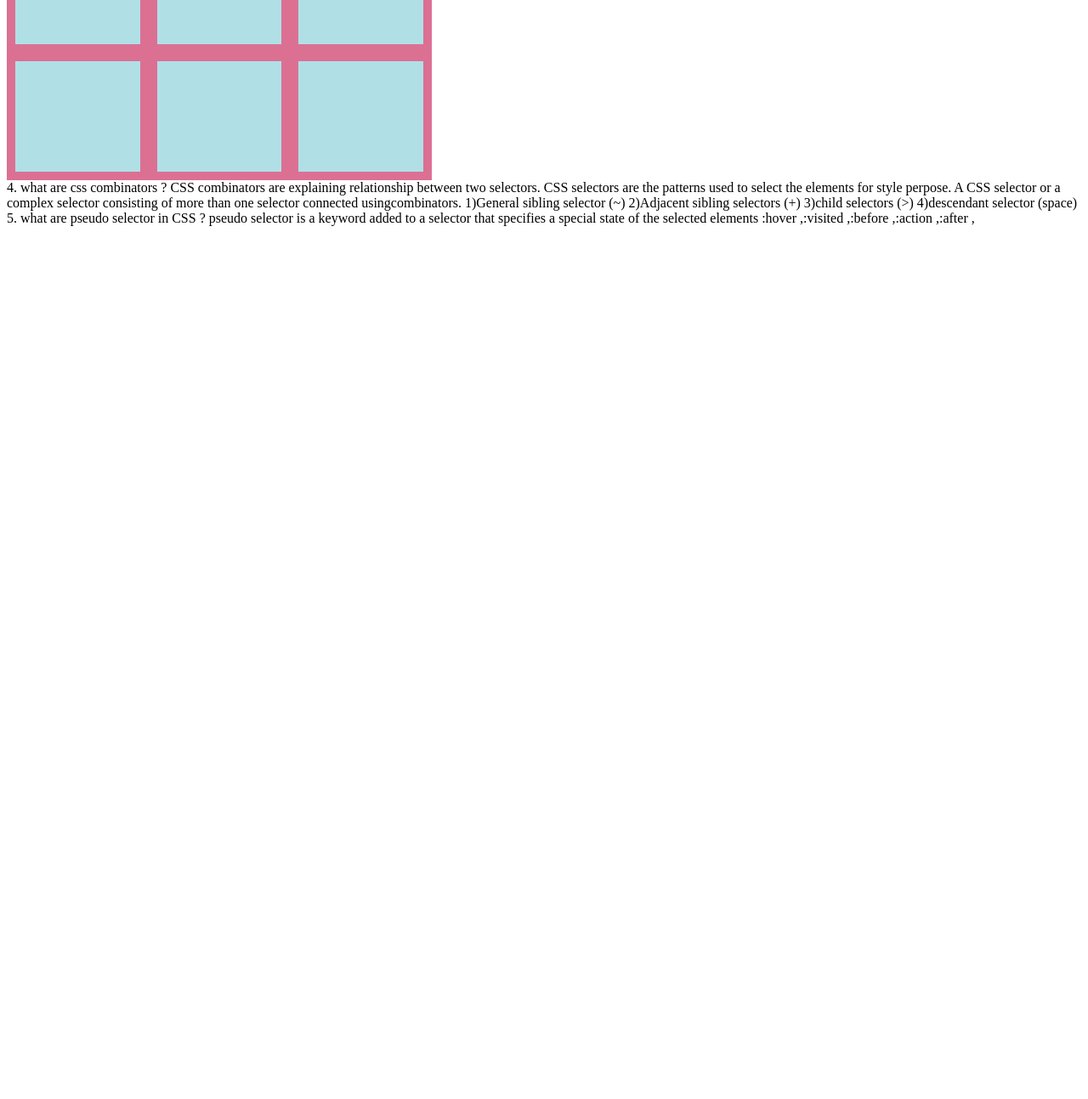
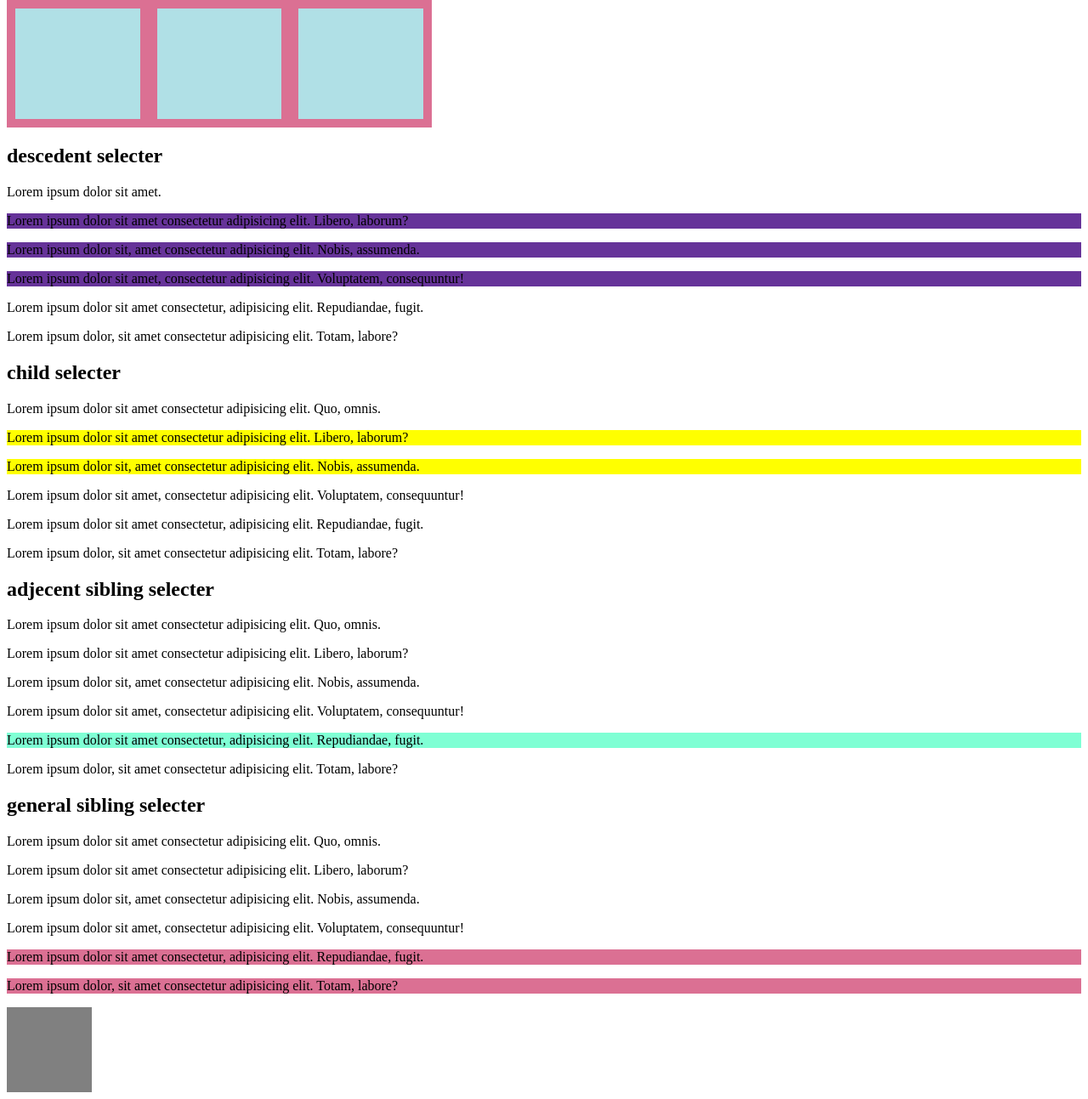
Before and after one commit to 9370987200/css-day-5, a plain HTML site: page index.html in a window 1280 px wide. Shown: the part 500-1793 px from the top of the page at 85% size. Before the commit the page ends 800 px from the top, so only its background shows below. Drawn offline with Linux system fonts and the light colour scheme.

Commit message:
first commit

```diff
--- a/index.html
+++ b/index.html
@@ -8,13 +8,13 @@
     <link rel="stylesheet" href="./style.css">
 </head>
 <body>
-    1 show the implimentation of transition ?
+    <!-- 1 show the implimentation of transition ? -->
     <div class="transition"></div>
 
-    2.show the implimentation of transformation ?
+    <!-- 2.show the implimentation of transformation ? -->
     <div class="tranformation">tranformation</div>
 
-    3. show the implimentation of grid ?
+    <!-- 3. show the implimentation of grid ? -->
     <div class="grid">
         <div class="grid-box"></div>
         <div class="grid-box"></div>
@@ -24,7 +24,7 @@
         <div class="grid-box"></div>
     </div>
 
-   4. what are css combinators ?
+   <!-- 4. what are css combinators ?
    CSS combinators are explaining relationship between two selectors. CSS selectors are the patterns
    used to select the elements for style perpose. A CSS selector or a complex selector consisting of
    more than one selector connected usingcombinators.
@@ -32,12 +32,56 @@
    1)General sibling selector (~)
    2)Adjacent sibling selectors (+)
    3)child selectors (>)
-   4)descendant selector (space)
+   4)descendant selector (space) -->
 
-   5. what are pseudo selector in CSS ?
+   <h2>descedent selecter</h2>
+   <p>Lorem ipsum dolor sit amet.</p>
+   <div class="descedent">
+    <p>Lorem ipsum dolor sit amet consectetur adipisicing elit. Libero, laborum?</p>
+    <p>Lorem ipsum dolor sit, amet consectetur adipisicing elit. Nobis, assumenda.</p>
+    <section><p>Lorem ipsum dolor sit amet, consectetur adipisicing elit. Voluptatem, consequuntur!</p></section>
+   </div>
+   <p>Lorem ipsum dolor sit amet consectetur, adipisicing elit. Repudiandae, fugit.</p>
+   <p>Lorem ipsum dolor, sit amet consectetur adipisicing elit. Totam, labore?</p>
+
+
+   <h2>child selecter</h2>
+   <p>Lorem ipsum dolor sit amet consectetur adipisicing elit. Quo, omnis.</p>
+   <div class="child">
+    <p>Lorem ipsum dolor sit amet consectetur adipisicing elit. Libero, laborum?</p>
+    <p>Lorem ipsum dolor sit, amet consectetur adipisicing elit. Nobis, assumenda.</p>
+    <section><p>Lorem ipsum dolor sit amet, consectetur adipisicing elit. Voluptatem, consequuntur!</p></section>
+   </div>
+   <p>Lorem ipsum dolor sit amet consectetur, adipisicing elit. Repudiandae, fugit.</p>
+   <p>Lorem ipsum dolor, sit amet consectetur adipisicing elit. Totam, labore?</p>
+
+
+   <h2>adjecent sibling selecter</h2>
+   <p>Lorem ipsum dolor sit amet consectetur adipisicing elit. Quo, omnis.</p>
+   <div class="adjecent">
+    <p>Lorem ipsum dolor sit amet consectetur adipisicing elit. Libero, laborum?</p>
+    <p>Lorem ipsum dolor sit, amet consectetur adipisicing elit. Nobis, assumenda.</p>
+    <section><p>Lorem ipsum dolor sit amet, consectetur adipisicing elit. Voluptatem, consequuntur!</p></section>
+   </div>
+   <p>Lorem ipsum dolor sit amet consectetur, adipisicing elit. Repudiandae, fugit.</p>
+   <p>Lorem ipsum dolor, sit amet consectetur adipisicing elit. Totam, labore?</p>
+
+
+   <h2>general sibling selecter</h2>
+   <p>Lorem ipsum dolor sit amet consectetur adipisicing elit. Quo, omnis.</p>
+   <div class="general">
+    <p>Lorem ipsum dolor sit amet consectetur adipisicing elit. Libero, laborum?</p>
+    <p>Lorem ipsum dolor sit, amet consectetur adipisicing elit. Nobis, assumenda.</p>
+    <section><p>Lorem ipsum dolor sit amet, consectetur adipisicing elit. Voluptatem, consequuntur!</p></section>
+   </div>
+   <p>Lorem ipsum dolor sit amet consectetur, adipisicing elit. Repudiandae, fugit.</p>
+   <p>Lorem ipsum dolor, sit amet consectetur adipisicing elit. Totam, labore?</p>
+
+
+   <!-- 5. what are pseudo selector in CSS ?
    pseudo selector is a keyword added to a selector that specifies a special state of the selected elements
 
-   :hover ,:visited ,:before ,:action ,:after ,
-   <div></div>
+   :hover ,:visited ,:before ,:action ,:after , -->
+   <div class="hovering"></div>
 </body>
 </html>
--- a/style.css
+++ b/style.css
@@ -26,3 +26,25 @@ grid-template-columns: auto auto auto;
 background-color: powderblue;
 margin: 10px;
 }
+.hovering{
+    height: 100px;
+    width: 100px;
+    background-color: gray;
+ transition: all 2s;
+}
+.hovering:hover{
+    transform: skew(20deg);
+    background-color:palevioletred ;
+}
+.descedent p {
+    background-color: rebeccapurple;
+}
+.child > p {
+    background-color: yellow;
+}
+.adjecent +p {
+    background-color: aquamarine;
+}
+.general ~p{
+    background-color: palevioletred;
+}
```
